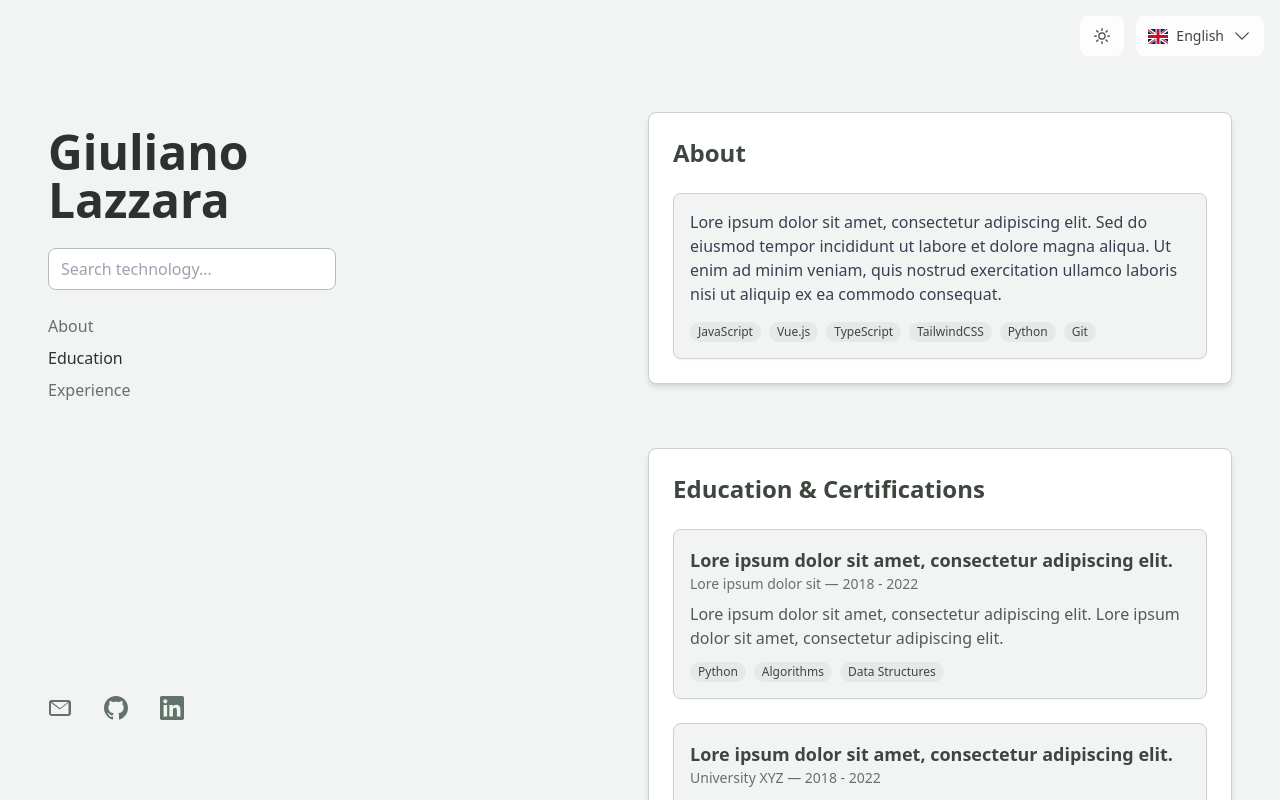
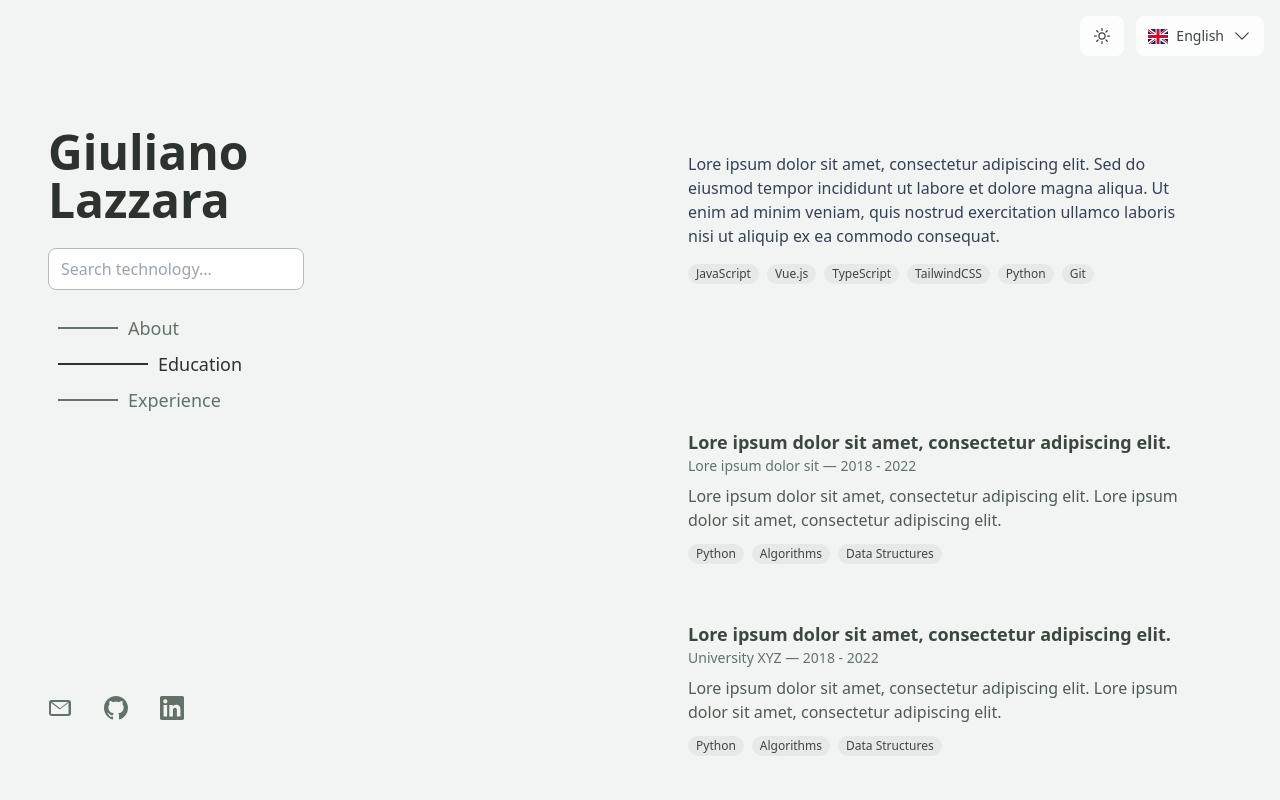
Before and after one commit to Julieeno/my-portfolio, a Vue app: page / in a window 1280 px wide. Shown: the top 800 px of the page. Built offline with nearby package versions, Linux system fonts and the light colour scheme.

Commit message:
Removed title by sections, removed background from sections, resized search bar and modified nav look

```diff
--- a/src/App.vue
+++ b/src/App.vue
@@ -53,7 +53,7 @@
                 type="text"
                 v-model="searchQuery"
                 :placeholder="t('searchPlaceholder')"
-                class="input w-full"
+                class="input w-64"
             />
           </div>
 
@@ -99,7 +99,7 @@
                         type="text"
                         v-model="searchQuery"
                         :placeholder="t('searchPlaceholder')"
-                        class="input w-full"
+                        class="input w-64"
                     />
                   </div>
 
@@ -542,13 +542,11 @@ html, body {
 }
 
 .nav-link {
-  @apply dark:text-sage-300
-  hover:bg-sage-100 dark:hover:bg-sage-800 transition-colors;
+  @apply dark:text-sage-300 transition-colors;
 }
 
 .nav-link.active {
-  @apply text-sage-900 dark:text-sage-50
-  font-medium;
+  @apply text-sage-900 dark:text-sage-50 font-medium;
 }
 
 .contact-icon {
--- a/src/assets/style.css
+++ b/src/assets/style.css
@@ -22,11 +22,44 @@
   }
 
   .nav-link {
-    @apply block text-sage-600 dark:text-sage-400 hover:underline transition-colors duration-200 hover:text-sage-800 dark:hover:text-sage-300;
+    @apply block text-sage-600 dark:text-sage-400 hover:text-sage-800 dark:hover:text-sage-300 text-lg;
+    @apply transition-all duration-300 ease-out relative;
+    margin-left: 80px;
+  }
+
+  .nav-link::before {
+    content: '';
+    @apply absolute top-1/2 -translate-y-1/2;
+    @apply bg-sage-600 dark:bg-sage-400;
+    @apply transition-all duration-300 ease-out;
+    height: 2px;
+    width: 60px;
+    left: -70px;
+  }
+
+  .nav-link:hover {
+    margin-left: 110px;
+  }
+
+  .nav-link:hover::before {
+    width: 90px;
+    @apply bg-sage-800 dark:bg-sage-300;
+    left: -100px;
+  }
+
+  .nav-link.active {
+    @apply text-sage-900 dark:text-sage-100 font-medium;
+    margin-left: 110px;
+  }
+
+  .nav-link.active::before {
+    width: 90px;
+    @apply bg-sage-900 dark:bg-sage-100;
+    left: -100px;
   }
 
   .section-container {
-    @apply bg-white dark:bg-sage-900 p-6 rounded-lg shadow-md transition border border-sage-200 dark:border-sage-800;
+    @apply p-6 rounded-lg transition;
   }
 
   .section-title {
@@ -34,7 +67,7 @@
   }
 
   .section-content {
-    @apply p-4 rounded-lg bg-sage-50 dark:bg-sage-800 shadow-sm border border-sage-200 dark:border-sage-700;
+    @apply p-4 rounded-lg;
   }
 
   .tag-pill {
--- a/src/components/About.vue
+++ b/src/components/About.vue
@@ -1,8 +1,5 @@
 <template>
   <section id="about" class="section-container">
-    <h2 class="section-title">
-      {{ t('sections.about.heading') }}
-    </h2>
     <div class="section-content">
       <p class="text-gray-700 dark:text-gray-300">
         {{ t('sections.about.content') }}
--- a/src/components/Education.vue
+++ b/src/components/Education.vue
@@ -1,8 +1,5 @@
 <template>
   <section id="education" class="section-container">
-    <h2 class="section-title">
-      {{ t('sections.education.heading') }}
-    </h2>
     <div class="space-y-6">
       <div v-for="(item, key) in educationItems" :key="key"
         :class="{'highlight-match': searchActive && isItemMatched(item)}"
--- a/src/components/Experience.vue
+++ b/src/components/Experience.vue
@@ -1,8 +1,5 @@
 <template>
   <section id="experience" class="section-container">
-    <h2 class="section-title">
-      {{ t('sections.experience.heading') }}
-    </h2>
     <div class="space-y-6">
       <div v-for="(item, key) in experienceItems" :key="key"
         :class="{'highlight-match': searchActive && isItemMatched(item)}"
```
